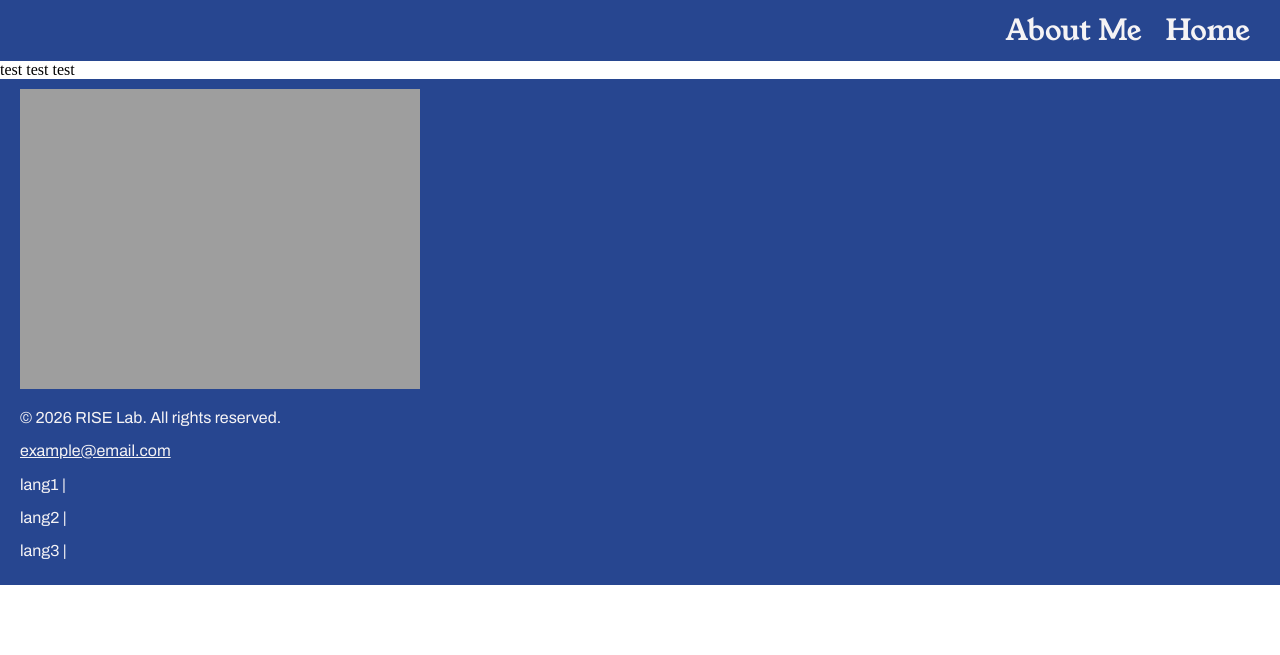
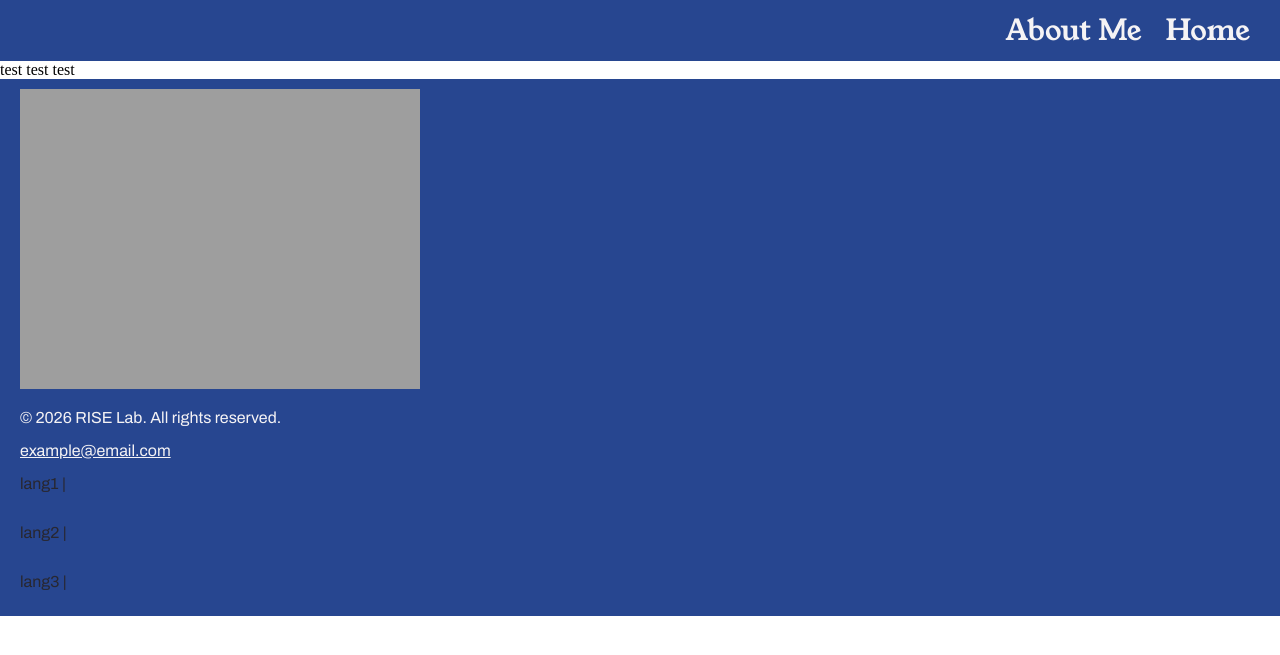
Before and after one commit to hschuler13/jekyll_theme_fronchetti, a Jekyll site: the page built from index.html, in a window 1280 px wide. Shown: the top 655 px of the page. Built offline with Jekyll 4.4.1, drawn with Linux system fonts in a browser that asks for light colours.

Commit message:
fixed footer language styling

```diff
--- a/_includes/footer.html
+++ b/_includes/footer.html
@@ -14,11 +14,13 @@
         {% endif -%}
         {%- if site.footer.languages %}
           {%- for language in site.footer.languages%}
-            {%- if language != last %}
-              <p class="footer-text"> {{ language }} |</p>
-            {%- else %}
-              <p class="footer-text"> {{ language }} </p>
-            {% endif -%}
+            <div class="footer-text">
+              {%- if language != last %}
+                <p> {{ language }} |</p>
+              {%- else %}
+                <p> {{ language }} </p>
+              {% endif -%}
+            </div>
           {% endfor -%}
         {% endif -%}
       </div>
--- a/_sass/_layout.scss
+++ b/_sass/_layout.scss
@@ -49,7 +49,6 @@
 .footer {
     width: 100%;
     height: 20%;
-
 }
 
 .footer-container {
@@ -78,4 +77,6 @@
 
 .footer-text {
     color: $secondary-color;
+    display: flex;
+    flex-direction: row;
 }
```
